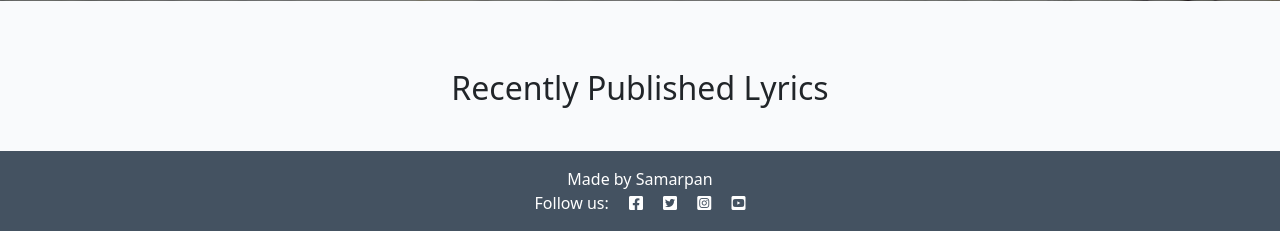
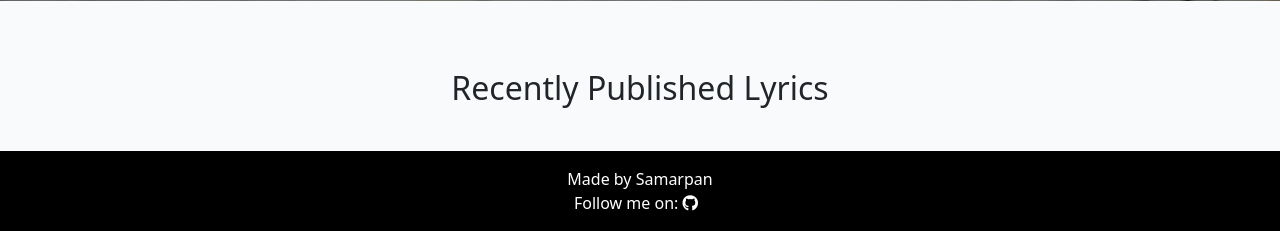
Before and after one commit to msamarpanraj/lyric-buzz, a Django app: page / in a window 1280 px wide. Shown: the part 699-930 px from the top of the page. Run offline with Django 4.2, Linux system fonts and the light colour scheme; data that the repository does not hold is empty; some libraries are stand-ins or nearby versions.

Commit message:
update footer

```diff
--- a/static/css/style.css
+++ b/static/css/style.css
@@ -20,7 +20,7 @@ body {
 }
 
 .dark-bg {
-    background-color: #445261;
+    background-color: #000000;
 }
 
 .main-bg {
--- a/templates/base.html
+++ b/templates/base.html
@@ -59,27 +59,32 @@
                     <!-- Add this part for the navigation link -->
                     {% if user.is_authenticated %}
                     <li class="nav-item">
-                        <a class="nav-link {% if request.path == submit_lyric_url %}active{% endif %}" aria-current="page" href="{% url 'submit_lyric' %}">Add Lyric</a>
+                        <a class="nav-link {% if request.path == submit_lyric_url %}active{% endif %}"
+                            aria-current="page" href="{% url 'submit_lyric' %}">Add Lyric</a>
                     </li>
                     <li class="nav-item">
-                        <a class="nav-link {% if request.path == profile_url %}active{% endif %}" aria-current="page" href="{% url 'profile' %}">Profile</a>
+                        <a class="nav-link {% if request.path == profile_url %}active{% endif %}" aria-current="page"
+                            href="{% url 'profile' %}">Profile</a>
                     </li>
                     <li class="nav-item">
                         <a class="nav-link" aria-current="page" href="{% url 'account_logout' %}">Logout</a>
                     </li>
                     {% else %}
                     <li class="nav-item">
-                        <a class="nav-link {% if request.path == signup_url %}active{% endif %}" aria-current="page" href="{% url 'account_signup' %}">Register</a>
+                        <a class="nav-link {% if request.path == signup_url %}active{% endif %}" aria-current="page"
+                            href="{% url 'account_signup' %}">Register</a>
                     </li>
                     <li class="nav-item">
-                        <a class="nav-link {% if request.path == login_url %}active{% endif %}" aria-current="page" href="{% url 'account_login' %}">Login</a>
+                        <a class="nav-link {% if request.path == login_url %}active{% endif %}" aria-current="page"
+                            href="{% url 'account_login' %}">Login</a>
                     </li>
 
 
                     {% endif %}
                 </ul>
                 <form class="d-flex" action="{% url 'search_lyrics' %}" method="get">
-                    <input class="form-control me-2" type="search" placeholder="Search lyrics" aria-label="Search" name="q">
+                    <input class="form-control me-2" type="search" placeholder="Search lyrics" aria-label="Search"
+                        name="q">
                     <button class="btn" type="submit">Search</button>
                 </form>
                 <span class="navbar-text text-muted">
@@ -95,8 +100,7 @@
                 <div class="alert {{ message.tags }} alert-dismissible
           fade show" id="msg" role="alert">
                     {{ message | safe }}
-          <button type="button" class="btn-close"
-            data-bs-dismiss="alert" aria-label="Close"></button>
+                    <button type="button" class="btn-close" data-bs-dismiss="alert" aria-label="Close"></button>
                 </div>
                 {% endfor %}
             </div>
@@ -115,11 +119,11 @@
     <!-- Footer -->
     <footer class="footer mt-auto py-3 dark-bg">
         <p class="m-0 text-center text-white">Made by Samarpan</p>
-        <p class="m-0 text-center text-white">Follow us: <i class="fab fa-facebook-square ms-3"></i>
-            <i class="fab fa-twitter-square ms-3"></i>
-            <i class="fab fa-instagram-square ms-3"></i>
-            <i class="fab fa-youtube-square ms-3"></i>
+        <p class="m-0 text-center text-white">Follow me on: <a href="https://github.com/msamarpanraj" target="_blank"
+                class="me-2"><i class="fab fa-github text-white"></i></a></small>
+
         </p>
+
     </footer>
 
     <script src="https://cdn.jsdelivr.net/npm/bootstrap@5.0.1/dist/js/bootstrap.bundle.min.js"
```
Also changed, not shown: 1 other file. Lines whose indentation alone changed are shown as unchanged.
